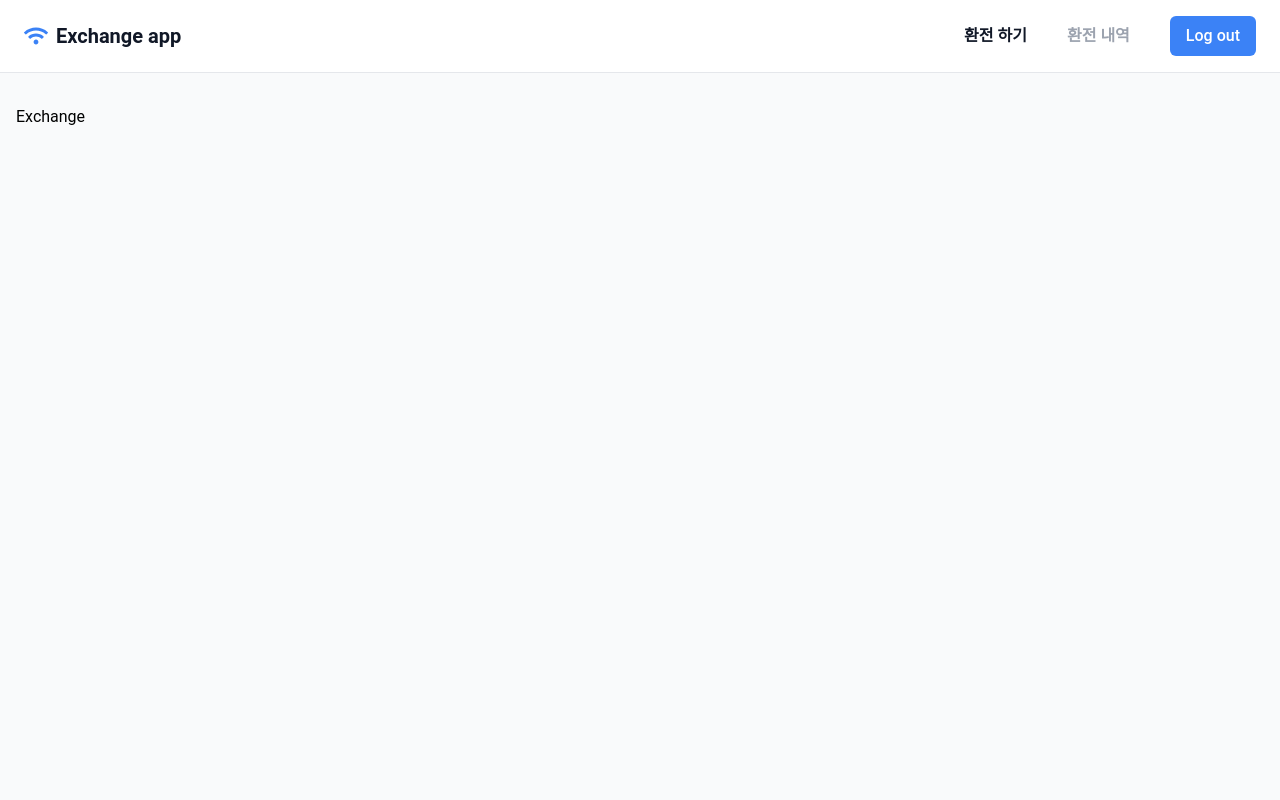
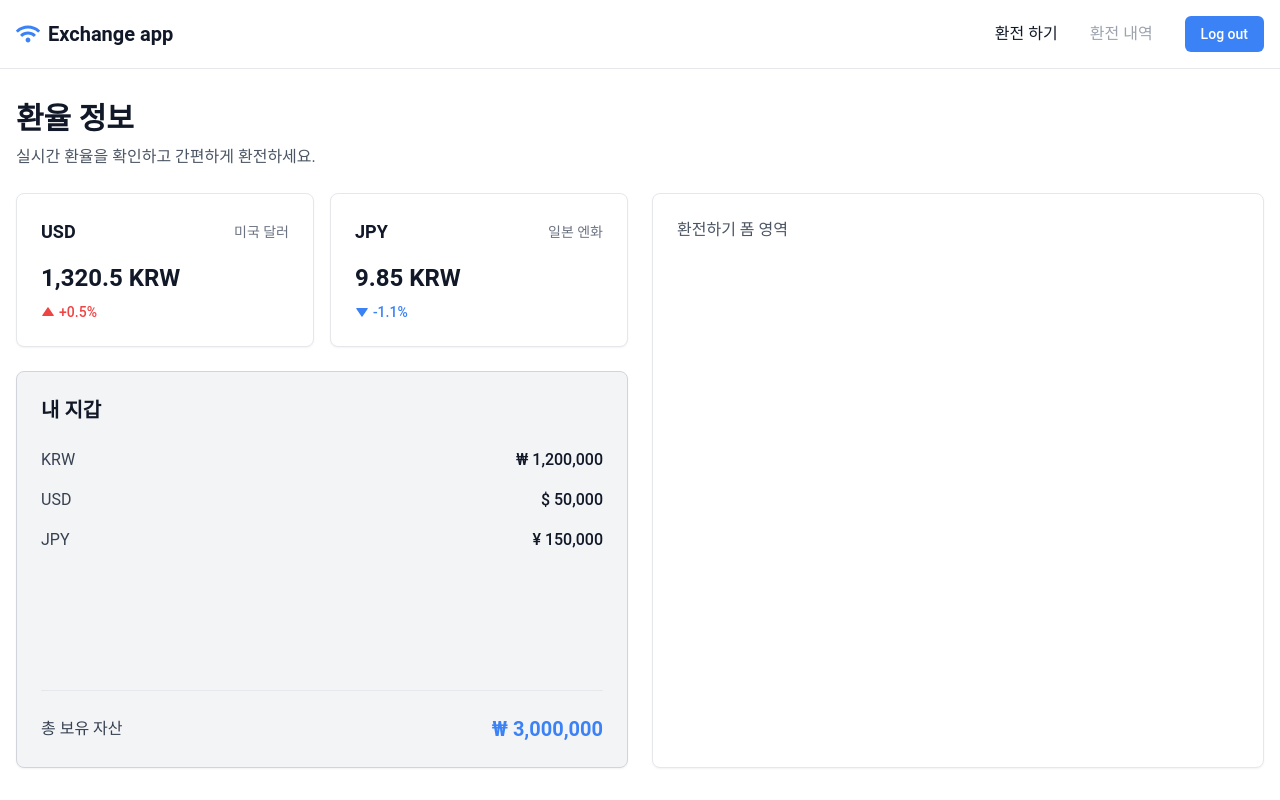
Before and after one commit to Mirrer1/switchwon-fe-leveltest-kmd, a React (Vite) app: page / in a window 1280 px wide. Built offline with nearby package versions, Linux system fonts and the light colour scheme; sample sign-in values are in the browser's storage.

Commit message:
design: 환율 및 지갑 정보 컴포넌트 퍼블리싱

```diff
--- a/src/components/Layout/index.tsx
+++ b/src/components/Layout/index.tsx
@@ -11,35 +11,35 @@ const AppLayout = ({ children }: { children: React.ReactNode }) => {
   };
 
   return (
-    <div className="min-h-screen bg-gray-50">
-      <header className="border-b border-gray-200 bg-white">
-        <div className="mx-auto max-w-8xl px-6 py-4">
+    <div className="flex h-screen flex-col">
+      <header className="shrink-0 border-b border-gray-200 bg-white">
+        <div className="mx-auto max-w-7xl px-4 py-4">
           <div className="flex items-center justify-between">
             <Link to="/" className="flex items-center gap-2">
               <FaWifi className="h-6 w-6 text-blue-500" />
               <span className="text-xl font-bold text-gray-900">Exchange app</span>
             </Link>
 
-            <nav className="flex items-center gap-10">
+            <nav className="flex items-center gap-8">
               <Link
                 to="/"
-                className={`text-base font-semibold transition-colors ${
-                  location.pathname === '/' ? 'text-gray-900 font-bold' : 'text-gray-400 hover:text-gray-600'
+                className={`text-base font-medium transition-colors ${
+                  location.pathname === '/' ? 'text-gray-900' : 'text-gray-400 hover:text-gray-600'
                 }`}
               >
                 환전 하기
               </Link>
               <Link
                 to="/history"
-                className={`text-base font-semibold transition-colors ${
-                  location.pathname === '/history' ? 'text-gray-900 font-bold' : 'text-gray-400 hover:text-gray-600'
+                className={`text-base font-medium transition-colors ${
+                  location.pathname === '/history' ? 'text-gray-900' : 'text-gray-400 hover:text-gray-600'
                 }`}
               >
                 환전 내역
               </Link>
               <button
                 onClick={handleLogout}
-                className="rounded-md bg-blue-500 px-4 py-2 font-medium text-white transition-all duration-300 ease-in-out hover:bg-blue-600 hover:shadow-md active:scale-[0.98]"
+                className="rounded-md bg-blue-500 px-4 py-2 text-sm font-medium text-white transition-all duration-300 ease-in-out hover:bg-blue-600 hover:shadow-md active:scale-[0.98]"
               >
                 Log out
               </button>
@@ -48,7 +48,9 @@ const AppLayout = ({ children }: { children: React.ReactNode }) => {
         </div>
       </header>
 
-      <main className="mx-auto max-w-7xl px-4 py-8">{children}</main>
+      <main className="flex-1 overflow-auto">
+        <div className="mx-auto h-full max-w-7xl px-4 py-8">{children}</div>
+      </main>
     </div>
   );
 };
--- /dev/null
+++ b/src/pages/Exchange/components/ExchangeRateCard.tsx
@@ -0,0 +1,35 @@
+import { BiSolidDownArrow, BiSolidUpArrow } from 'react-icons/bi';
+
+export interface ExchangeRate {
+  currency: string;
+  name: string;
+  rate: number;
+  change: number;
+}
+
+interface ExchangeRateCardProps {
+  rate: ExchangeRate;
+}
+
+const ExchangeRateCard = ({ rate }: ExchangeRateCardProps) => {
+  return (
+    <div className="rounded-lg border border-gray-200 bg-white p-6 shadow-sm">
+      <div className="mb-4 flex items-center justify-between">
+        <span className="text-lg font-bold text-gray-900">{rate.currency}</span>
+        <span className="text-sm text-gray-500">{rate.name}</span>
+      </div>
+      <div className="mb-2 text-2xl font-bold text-gray-900">{rate.rate.toLocaleString()} KRW</div>
+      <div
+        className={`flex items-center gap-1 text-sm font-medium ${rate.change > 0 ? 'text-red-500' : 'text-blue-500'}`}
+      >
+        {rate.change > 0 ? <BiSolidUpArrow /> : <BiSolidDownArrow />}
+        <span>
+          {rate.change > 0 ? '+' : ''}
+          {rate.change}%
+        </span>
+      </div>
+    </div>
+  );
+};
+
+export default ExchangeRateCard;
--- /dev/null
+++ b/src/pages/Exchange/components/WalletCard.tsx
@@ -0,0 +1,38 @@
+export interface Wallet {
+  currency: string;
+  symbol: string;
+  amount: number;
+}
+
+interface WalletCardProps {
+  wallets: Wallet[];
+  totalAssets: number;
+}
+
+const WalletCard = ({ wallets, totalAssets }: WalletCardProps) => {
+  return (
+    <div className="flex flex-1 flex-col rounded-lg border border-gray-300 bg-gray-100 p-6 shadow-sm">
+      <h2 className="mb-6 text-xl font-bold text-gray-900">내 지갑</h2>
+
+      <div className="flex-1 space-y-4">
+        {wallets.map(wallet => (
+          <div key={wallet.currency} className="flex items-center justify-between">
+            <span className="text-base text-gray-700">{wallet.currency}</span>
+            <span className="text-base font-medium text-gray-900">
+              {wallet.symbol} {wallet.amount.toLocaleString()}
+            </span>
+          </div>
+        ))}
+      </div>
+
+      <div className="mt-6 border-t border-gray-200 pt-6">
+        <div className="flex items-center justify-between">
+          <span className="text-base text-gray-700">총 보유 자산</span>
+          <span className="text-xl font-bold text-blue-500">₩ {totalAssets.toLocaleString()}</span>
+        </div>
+      </div>
+    </div>
+  );
+};
+
+export default WalletCard;
--- a/src/pages/Exchange/index.tsx
+++ b/src/pages/Exchange/index.tsx
@@ -1,7 +1,45 @@
+import ExchangeRateCard from 'src/pages/Exchange/components/ExchangeRateCard';
+import WalletCard from 'src/pages/Exchange/components/WalletCard';
+
 const Exchange = () => {
+  // TODO: API 연동
+  const exchangeRates = [
+    { currency: 'USD', name: '미국 달러', rate: 1320.5, change: 0.5 },
+    { currency: 'JPY', name: '일본 엔화', rate: 9.85, change: -1.1 },
+  ];
+
+  // TODO: API 연동
+  const wallets = [
+    { currency: 'KRW', symbol: '₩', amount: 1200000 },
+    { currency: 'USD', symbol: '$', amount: 50000 },
+    { currency: 'JPY', symbol: '¥', amount: 150000 },
+  ];
+
+  const totalAssets = 3000000;
+
   return (
-    <div>
-      <h1>Exchange</h1>
+    <div className="flex h-full flex-col">
+      <div className="mb-6 shrink-0">
+        <h1 className="mb-2 text-3xl font-bold text-gray-900">환율 정보</h1>
+        <p className="text-base text-gray-600">실시간 환율을 확인하고 간편하게 환전하세요.</p>
+      </div>
+
+      <div className="grid flex-1 grid-cols-1 gap-6 lg:grid-cols-2">
+        <div className="flex flex-col gap-6">
+          <div className="grid shrink-0 grid-cols-1 gap-4 sm:grid-cols-2">
+            {exchangeRates.map(rate => (
+              <ExchangeRateCard key={rate.currency} rate={rate} />
+            ))}
+          </div>
+
+          <WalletCard wallets={wallets} totalAssets={totalAssets} />
+        </div>
+
+        {/* TODO: 환전하기 폼 */}
+        <div className="rounded-lg border border-gray-200 bg-white p-6 shadow-sm">
+          <p className="text-gray-600">환전하기 폼 영역</p>
+        </div>
+      </div>
     </div>
   );
 };
```
